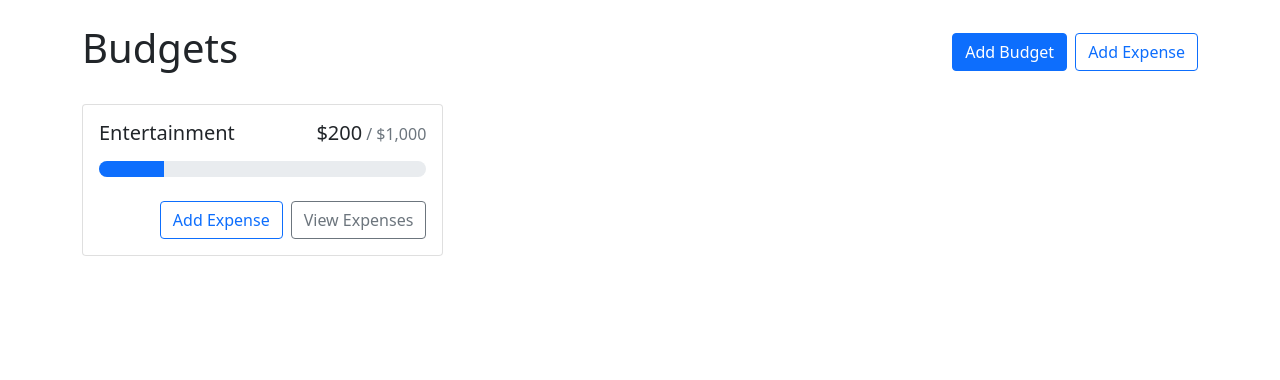
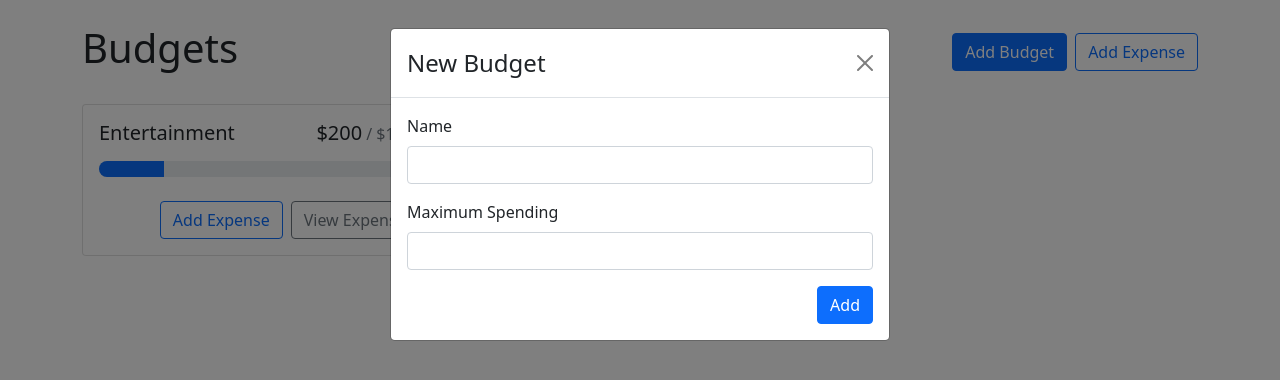
Before and after one commit to maxcore25/react-budget-app, a React (Create React App) app: page / in a window 1280 px wide. Shown: the top 380 px of the page. Built offline with nearby package versions, Linux system fonts and the light colour scheme.

Commit message:
Add Budget Modal created

```diff
--- a/src/App.js
+++ b/src/App.js
@@ -1,9 +1,11 @@
 import React from 'react';
 import { Button, Container, Stack } from 'react-bootstrap';
+import AddBudgetModal from './components/AddBudgetModal';
 import BudgetCard from './components/BudgetCard';
 
 function App() {
   return (
+    <>
       <Container className='my-4'>
         <Stack direction='horizontal' gap='2' className='mb-4'>
           <h1 className='me-auto'>Budgets</h1>
@@ -20,6 +22,8 @@ function App() {
           <BudgetCard name='Entertainment' amount={200} max={1000}></BudgetCard>
         </div>
       </Container>
+      <AddBudgetModal show />
+    </>
   );
 }
 
--- /dev/null
+++ b/src/components/AddBudgetModal.js
@@ -0,0 +1,34 @@
+import React, { useRef } from 'react';
+import { Button, Form, Modal } from 'react-bootstrap';
+
+export default function AddBudgetModal({ show, handleClose }) {
+  const nameRef = useRef();
+  const maxRef = useRef();
+
+  function handleSubmit(e) {}
+
+  return (
+    <Modal show={show} onHide={handleClose}>
+      <Form onSubmit={handleSubmit}>
+        <Modal.Header closeButton>
+          <Modal.Title>New Budget</Modal.Title>
+        </Modal.Header>
+        <Modal.Body>
+          <Form.Group className='mb-3' controlId='name'>
+            <Form.Label>Name</Form.Label>
+            <Form.Control type='text' required />
+          </Form.Group>
+          <Form.Group className='mb-3' controlId='max'>
+            <Form.Label>Maximum Spending</Form.Label>
+            <Form.Control type='number' required min={0} step={0.01} />
+          </Form.Group>
+          <div className='d-flex justify-content-end'>
+            <Button variant='primary' type='submit'>
+              Add
+            </Button>
+          </div>
+        </Modal.Body>
+      </Form>
+    </Modal>
+  );
+}
```
Lines whose indentation alone changed are shown as unchanged.
